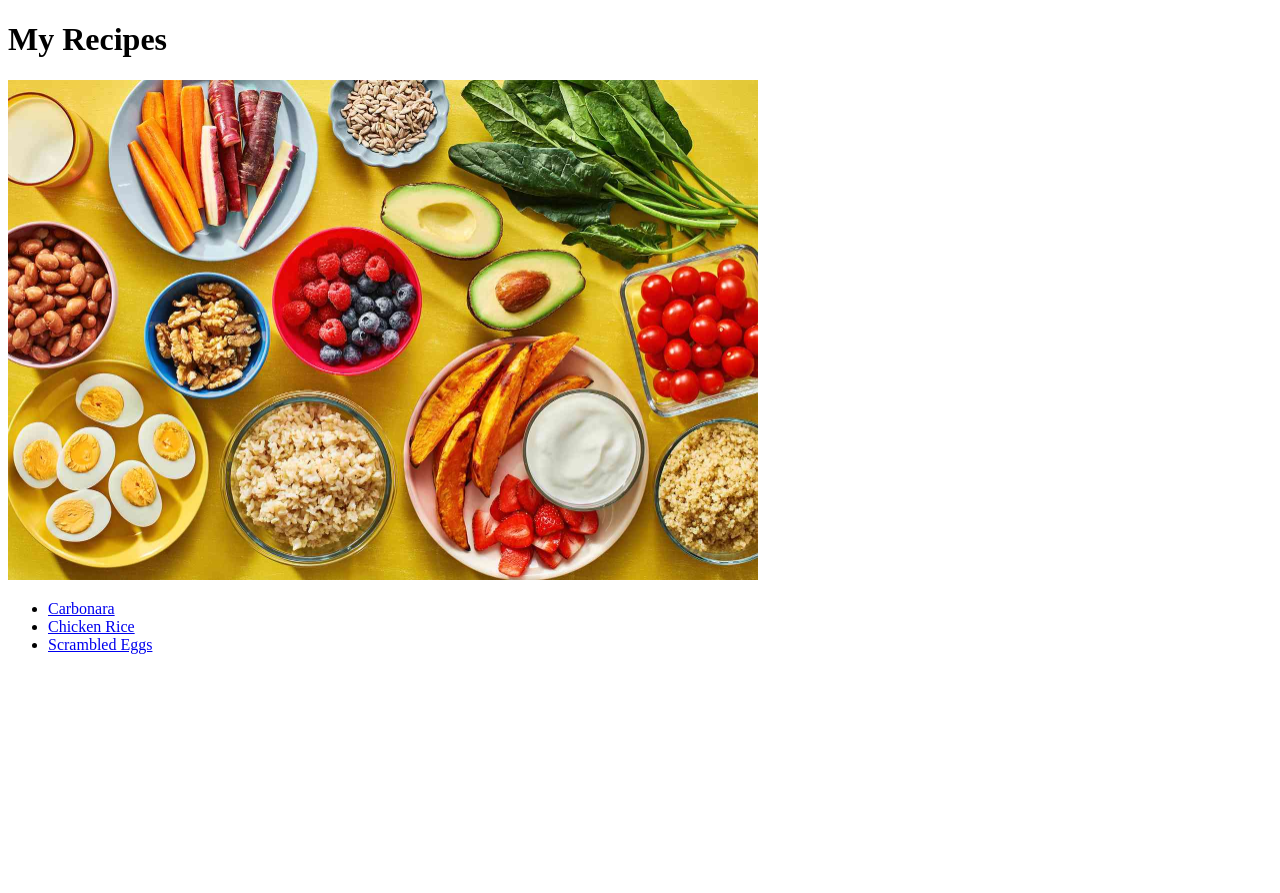
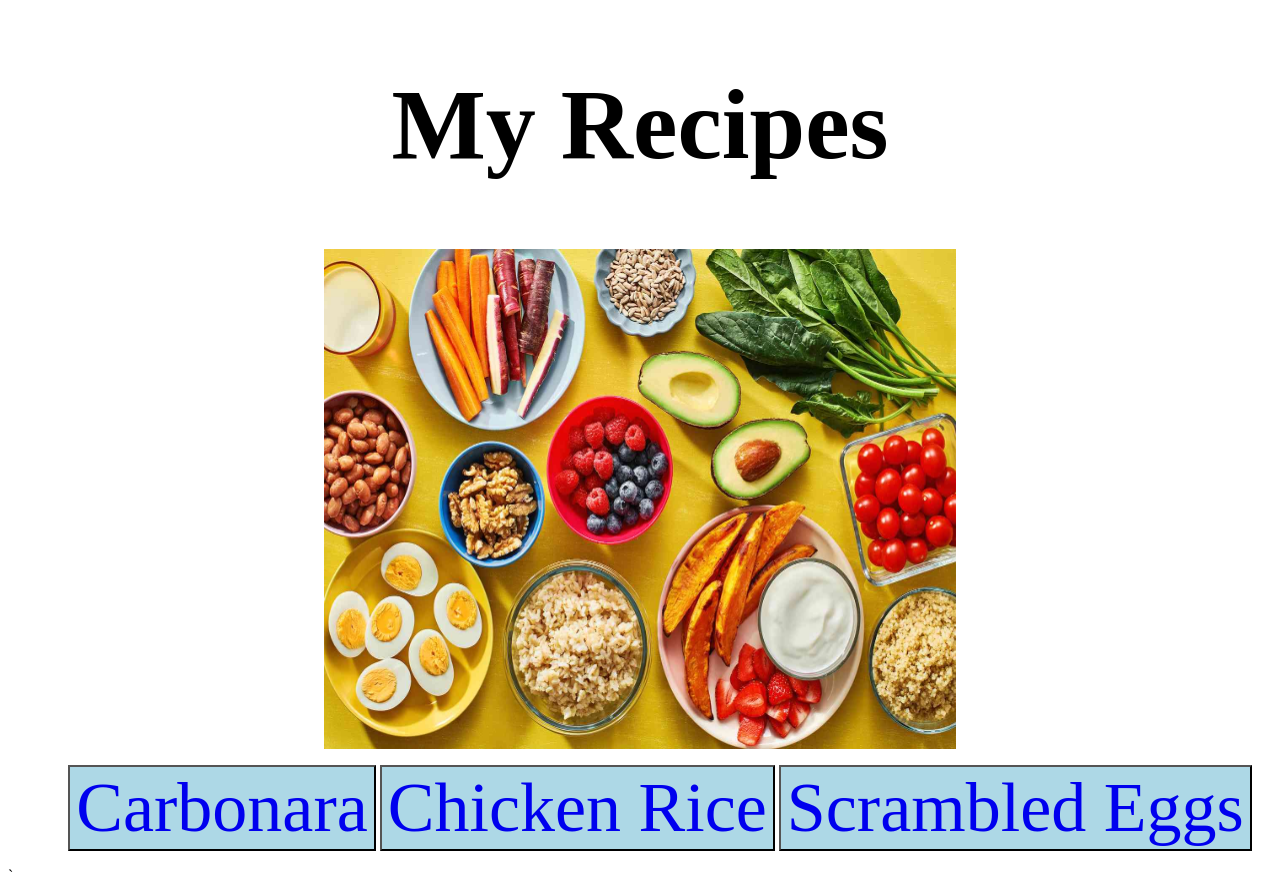
Before and after one commit to nichee/odin-recipes, a plain HTML site: page index.html in a window 1280 px wide. Before the commit the page ends 800 px from the top, so only its background shows below. Drawn offline with Linux system fonts and the light colour scheme.

Commit message:
add buttons and centralize landing page

```diff
--- a/index.html
+++ b/index.html
@@ -3,16 +3,17 @@
     <head>
         <meta charset = "UTF-8">
         <title>My Recipes!</title>
+        <link rel="stylesheet" href="styles.css">
 
     </head>
 
     <body>
-        <h1>My Recipes</h1>
-        <img src="./recipes/recipe-images/main-image.jpg" height="500" width="750" alt="A colorful assortment of fruits, vegetables and healthy foods">
-        <ul>
-           <li><a href="./recipes/carbonara.html">Carbonara</a> </li>
-           <li><a href ="./recipes/chicken-rice.html">Chicken Rice</a></li>
-           <li><a href ="./recipes/scrambled-eggs.html">Scrambled Eggs</a></li>
+        <h1 id="header">My Recipes</h1>
+        <img class="center" src="./recipes/recipe-images/main-image.jpg" height="500" width="750" alt="A colorful assortment of fruits, vegetables and healthy foods">
+        <ul id="recipe">
+           <button><li><a href="./recipes/carbonara.html">Carbonara</a> </li></button>
+           <button><li><a href ="./recipes/chicken-rice.html">Chicken Rice</a></li></button>
+           <button><li><a href ="./recipes/scrambled-eggs.html">Scrambled Eggs</a></li></button>
         </ul>
     </body>
-</html>
+</html>`
--- /dev/null
+++ b/styles.css
@@ -0,0 +1,65 @@
+#recipe{
+    /*background:linear-gradient(to top,purple,blue);*/
+    color: #FFFFFF;
+    text-align: center;
+
+
+
+}
+ul button {
+    background-color:lightblue;
+    font-size: 70px;
+    list-style: none;
+    font-family: 'Times New Roman', Times, serif;
+
+}
+a:link{text-decoration: none;}
+.center{
+    display: block;
+    margin-left: auto;
+    margin-right: auto;
+    width: 50%;
+}
+#header{
+    font-size: 100px;
+    text-align: center;
+}
+
+/*
+
+<!-- HTML !-->
+<button class="button-36" role="button">Button 36</button>
+
+/* CSS
+.button-36 {
+  background-image: linear-gradient(92.88deg, #455EB5 9.16%, #5643CC 43.89%, #673FD7 64.72%);
+  border-radius: 8px;
+  border-style: none;
+  box-sizing: border-box;
+  color: #FFFFFF;
+  cursor: pointer;
+  flex-shrink: 0;
+  font-family: "Inter UI","SF Pro Display",-apple-system,BlinkMacSystemFont,"Segoe UI",Roboto,Oxygen,Ubuntu,Cantarell,"Open Sans","Helvetica Neue",sans-serif;
+  font-size: 16px;
+  font-weight: 500;
+  height: 4rem;
+  padding: 0 1.6rem;
+  text-align: center;
+  text-shadow: rgba(0, 0, 0, 0.25) 0 3px 8px;
+  transition: all .5s;
+  user-select: none;
+  -webkit-user-select: none;
+  touch-action: manipulation;
+}
+
+.button-36:hover {
+  box-shadow: rgba(80, 63, 205, 0.5) 0 1px 30px;
+  transition-duration: .1s;
+}
+
+@media (min-width: 768px) {
+  .button-36 {
+    padding: 0 2.6rem;
+  }
+}
+*/
```
